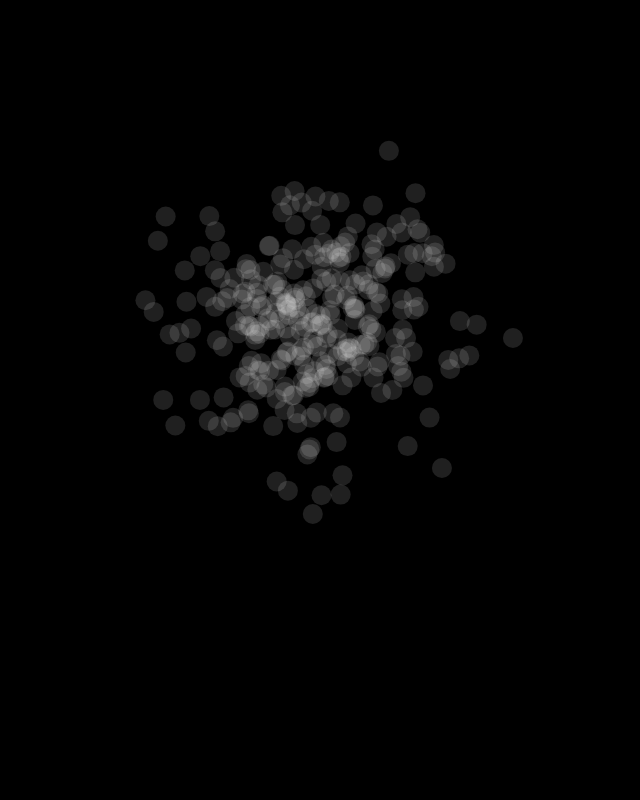
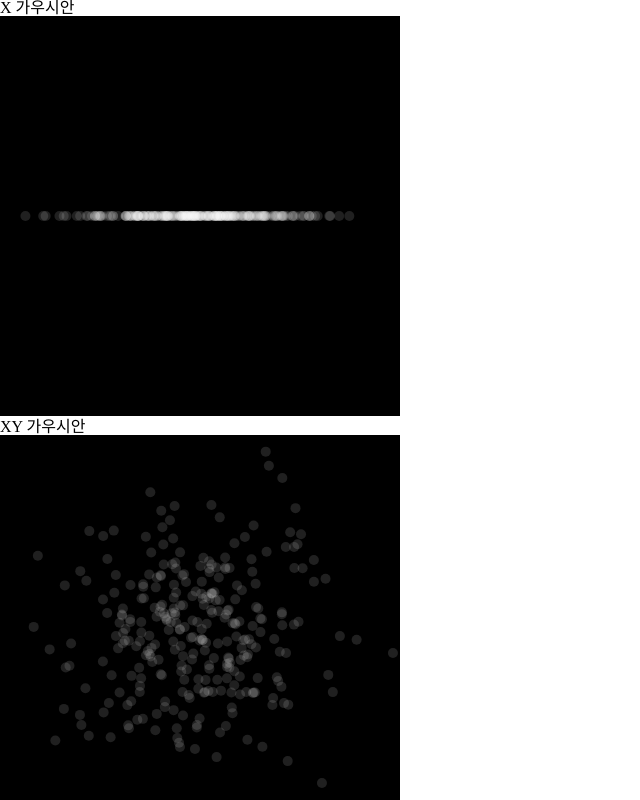
Before and after one commit to yuhwanjun/cororo-study-NOC, a plain HTML site: page page/day-02.html in a window 1280 px wide. Shown: the whole page, without its empty margins (0-640 px from the left). Drawn offline with nearby package versions, Linux system fonts and the light colour scheme.

Commit message:
Update day-02.html

```diff
--- a/page/day-02.html
+++ b/page/day-02.html
@@ -17,10 +17,19 @@
     </style>
 </head>
 <body>
-    <canvas id="canvas" width="600px" height="600px"></canvas>
+
+    <h1>X 가우시안</h1>
+    <canvas class="canvas-01" width="400px" height="400px"></canvas>
+
+    <h1>XY 가우시안</h1>
+    <canvas class="canvas-02" width="400px" height="400px"></canvas>
+
     <script>
-        const canvas = document.getElementById("canvas");
-        const ctx = canvas.getContext('2d');
+        const canvas1 = document.querySelector(".canvas-01");
+        const ctx1 = canvas1.getContext('2d');
+
+        const canvas2 = document.querySelector(".canvas-02");
+        const ctx2 = canvas2.getContext('2d');
 
         //가우시안을 만드는 함수
         function generateGaussian() {
@@ -32,38 +41,45 @@
         }
 
         class Walker {
-            constructor(){
+            constructor(canvas){
                 this.x = canvas.width / 2;
                 this.y = canvas.height / 2;
             }
-            display(){
-                ctx.beginPath();
-                ctx.arc(this.x, this.y, 10, 2 * Math.PI, false);
-                ctx.fillStyle = "#ffffff20";
-                ctx.fill();
+            display(ctx){
+                let context = ctx;
+                context.beginPath();
+                context.arc(this.x, this.y, 5, 2 * Math.PI, false);
+                context.fillStyle = "#ffffff20";
+                context.fill();
             }
-            gaussian(){
-                let valueX = generateGaussian() * 60 + 320;
-                let valueY = generateGaussian() * 60 + 320;
-                this.x = valueX;
-                this.y = valueY;
+            gaussian(_xy){
+                let valueX = generateGaussian() * 60 + 200;
+                let valueY = generateGaussian() * 60 + 200;
+                if(_xy === "x"){
+                    this.x = valueX;
+                }else if(_xy === "y"){
+                    this.y = valueY;
+                }else if(_xy === "xy"){
+                    this.x = valueX;
+                    this.y = valueY;
+                }
+
             }
         }
-        function resizeCanvas(){
-            canvas.width = window.innerWidth;
-            canvas.height = window.innerHeight;
-        }
-        function setup(){
-            resizeCanvas();
-            window.addEventListener('resize', resizeCanvas);
-        }
         function draw(){
-            let w = new Walker();
-            w.gaussian();
-            w.display();
+            let w1 = new Walker(canvas1);
+            w1.gaussian("x");
+            w1.display(ctx1);
+
+
+            let w2 = new Walker(canvas2);
+            w2.gaussian("xy");
+            w2.display(ctx2);
+
+
+
             requestAnimationFrame(draw);
         }
-        setup();
         draw();
 
     </script>
```
